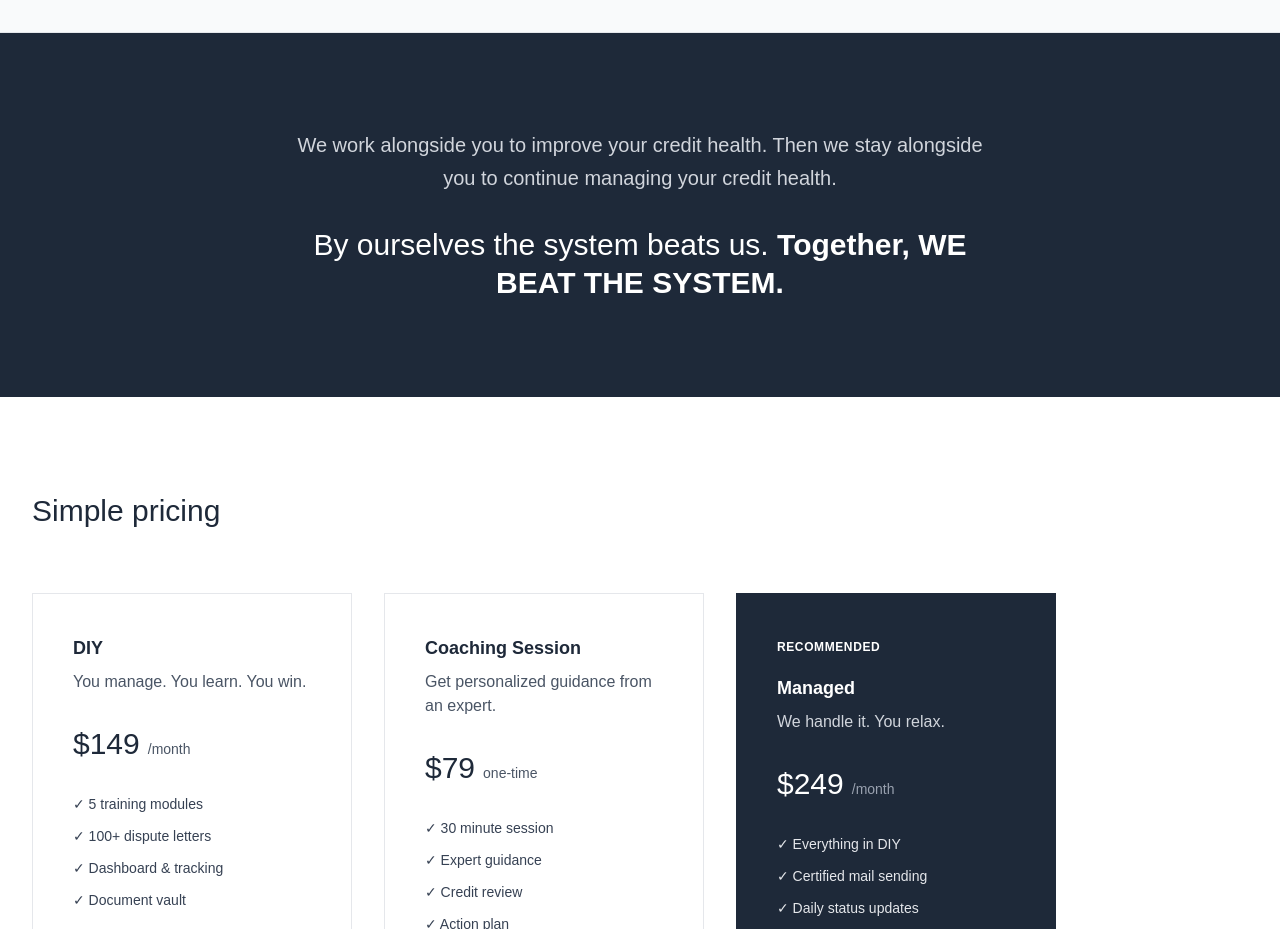
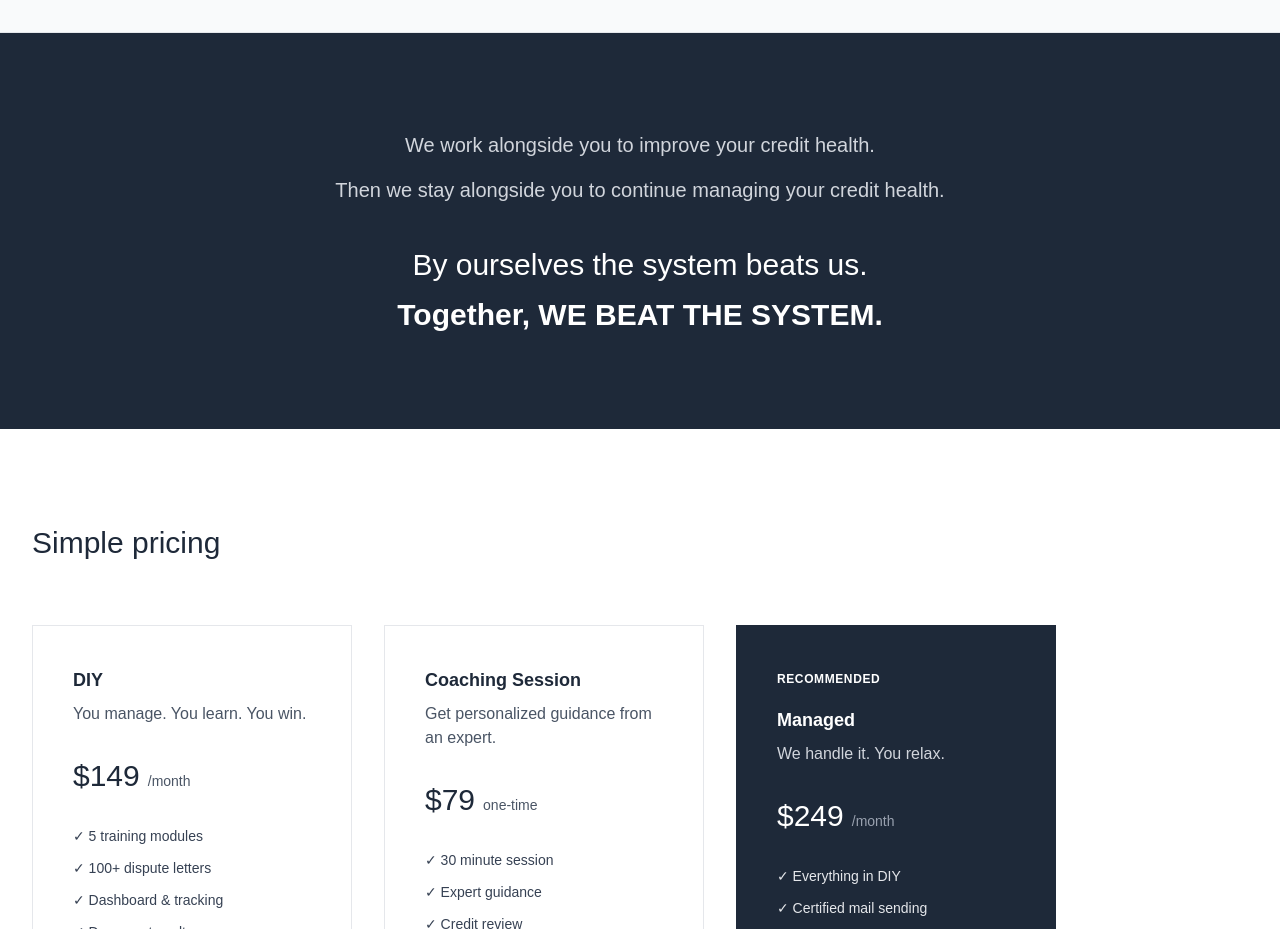
Before and after one commit to chrispeer69/creditreclaim-landing, a Next.js app: page / in a window 1280 px wide. Shown: the part 1980-2909 px from the top of the page. Built offline with nearby package versions, Linux system fonts and the light colour scheme.

Commit message:
Phase 1: Reformat slogan banner - four discrete lines with rhythm

```diff
--- a/app/page.tsx
+++ b/app/page.tsx
@@ -114,11 +114,17 @@ export default function Home() {
       {/* Slogan */}
       <section className="bg-gray-800 text-white">
         <div className="max-w-3xl mx-auto px-8 py-24 text-center">
-          <p className="text-xl font-light text-gray-300 leading-relaxed mb-8">
-            We work alongside you to improve your credit health. Then we stay alongside you to continue managing your credit health.
+          <p className="text-xl font-light text-gray-300 leading-relaxed mb-3">
+            We work alongside you to improve your credit health.
           </p>
-          <p className="text-3xl font-light leading-tight">
-            By ourselves the system beats us. <span className="font-semibold">Together, WE BEAT THE SYSTEM.</span>
+          <p className="text-xl font-light text-gray-300 leading-relaxed mb-10">
+            Then we stay alongside you to continue managing your credit health.
+          </p>
+          <p className="text-3xl font-light leading-tight mb-3">
+            By ourselves the system beats us.
+          </p>
+          <p className="text-3xl font-semibold leading-tight">
+            Together, WE BEAT THE SYSTEM.
           </p>
         </div>
       </section>
```
